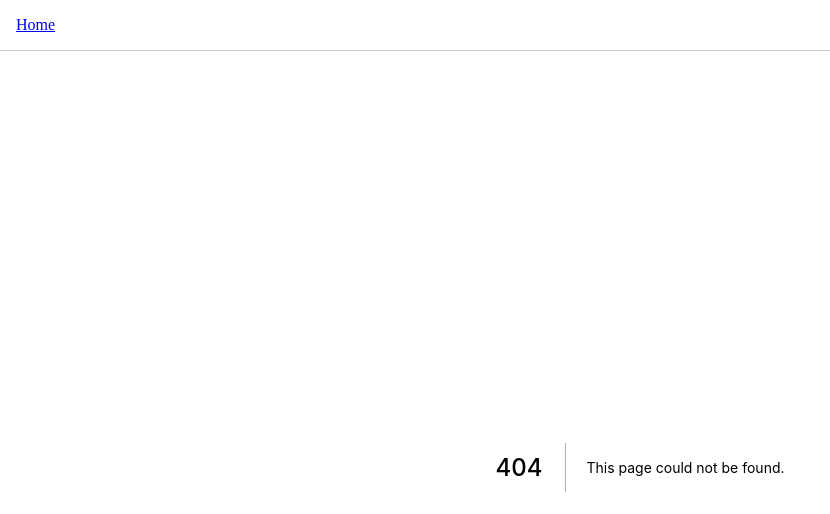
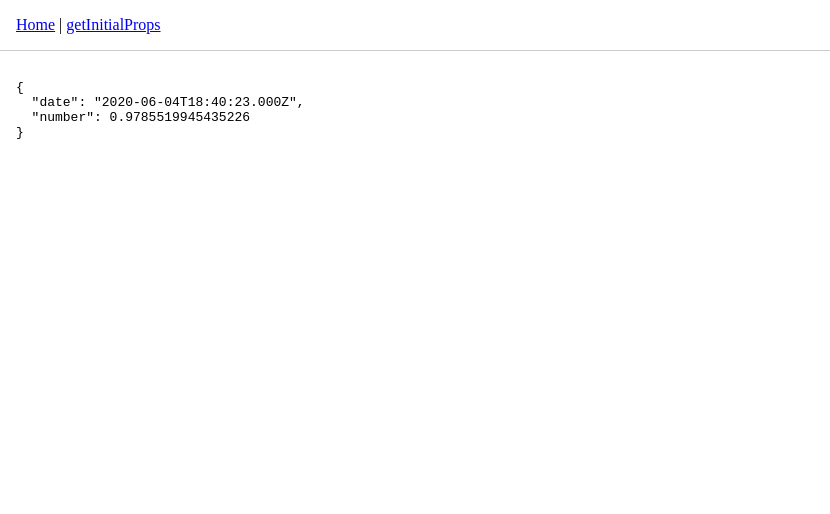
Before and after one commit to justincy/nextjs-domain-locales, a Next.js app: page /gip in a window 1280 px wide. Before the commit this address had no page. Shown: the top 514 px of the page, without its empty margins (0-830 px from the left). Built offline with nearby package versions, Linux system fonts and the light colour scheme.

Commit message:
getInitialProps

```diff
--- a/src/components/Header.js
+++ b/src/components/Header.js
@@ -7,6 +7,10 @@ function Header() {
       <Link href="/">
         <a>Home</a>
       </Link>
+      {" | "}
+      <Link href="/gip">
+        <a>getInitialProps</a>
+      </Link>
     </header>
   );
 }
--- /dev/null
+++ b/src/pages/gip.js
@@ -0,0 +1,14 @@
+function GetInitialPropsPage({ data }) {
+  return <pre>{JSON.stringify(data, null, 2)}</pre>;
+}
+
+GetInitialPropsPage.getInitialProps = async () => {
+  return {
+    data: {
+      date: new Date(),
+      number: Math.random(),
+    },
+  };
+};
+
+export default GetInitialPropsPage;
```
Also changed, not shown: 1 other file (tests, documents, lock files or other folders).
